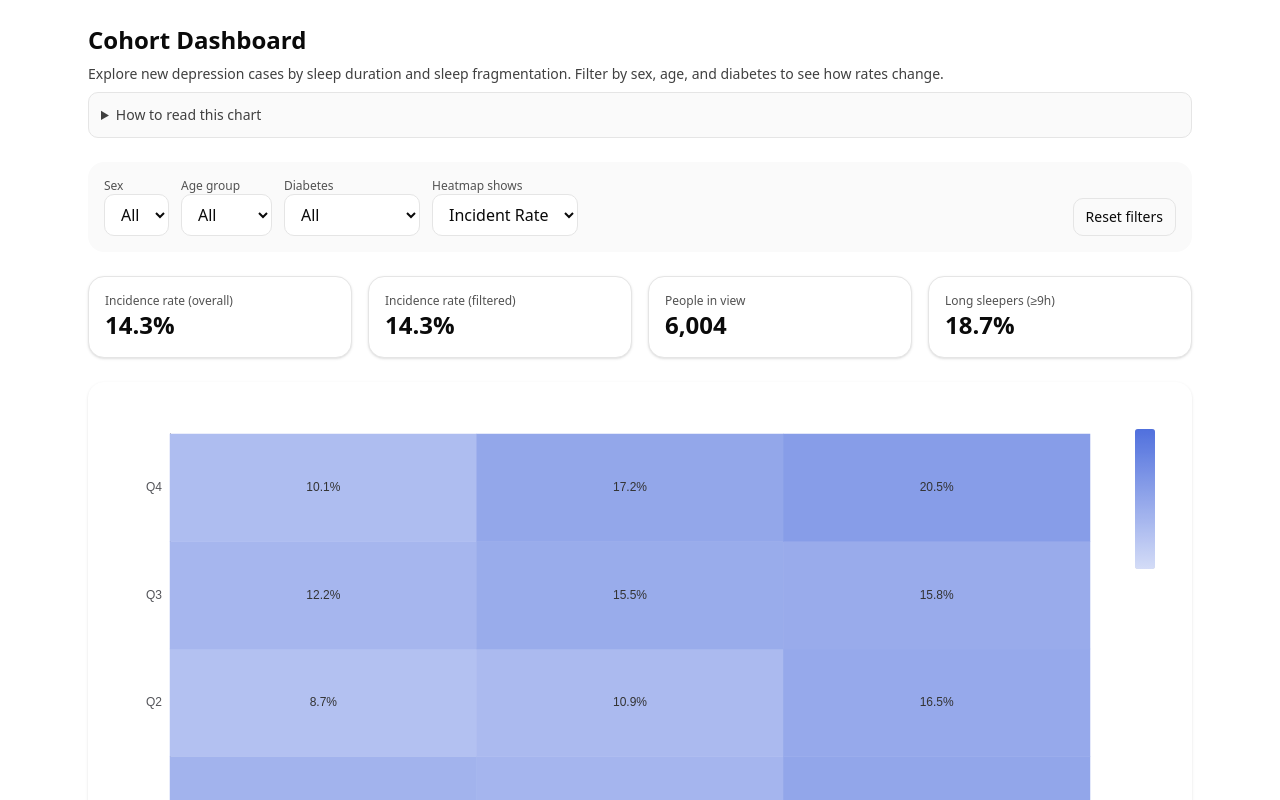
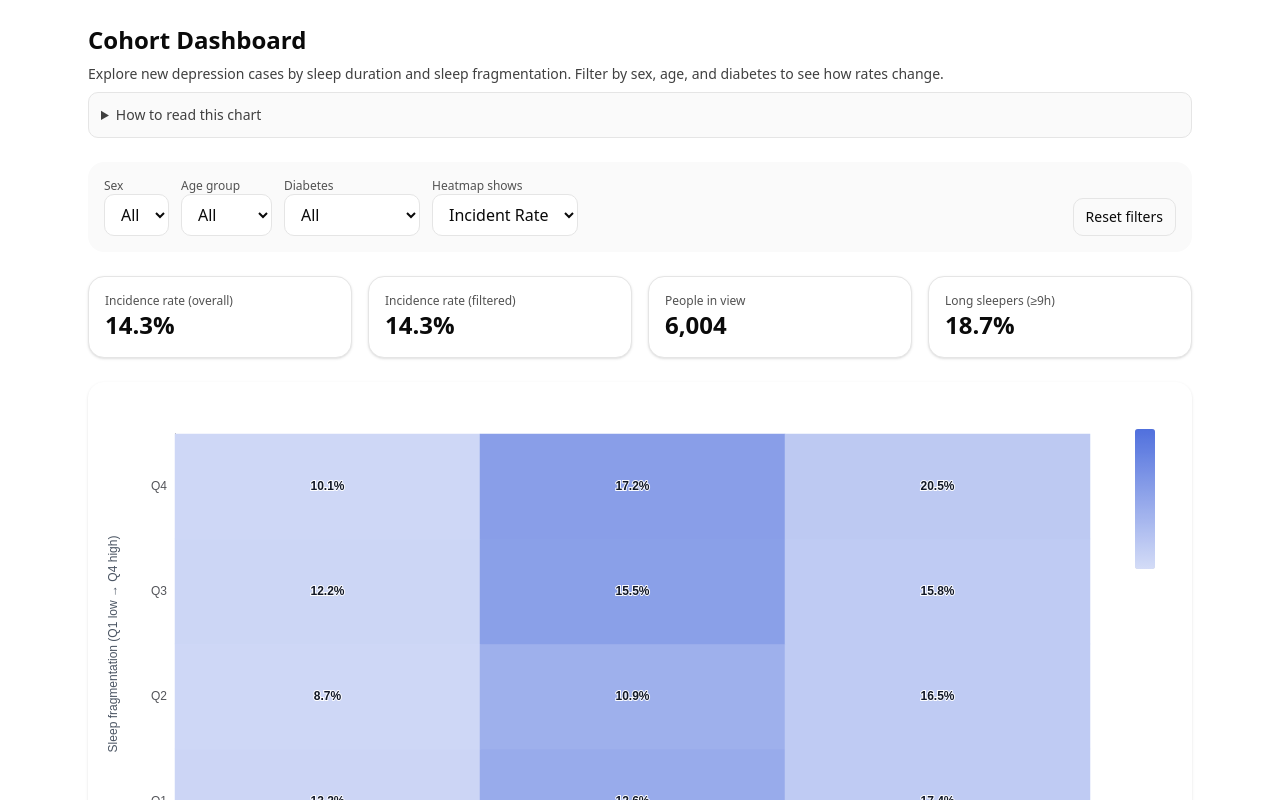
Before and after one commit to mehdimkia/maastrichtDeprisk, a Next.js app in the folder web/: page /powerbi in a window 1280 px wide. Shown: the top 800 px of the page. Built offline with nearby package versions, Linux system fonts and the light colour scheme.

Commit message:
feat(web/powerbi): richer heatmap tooltips, axis subtitles, improved cell label readability

```diff
--- a/web/src/app/powerbi/page.tsx
+++ b/web/src/app/powerbi/page.tsx
@@ -5,14 +5,10 @@
  * Purpose
  * - Client-side cohort dashboard using a static CSV in /public/data/
  * - Slicers (sex, age group, diabetes), KPIs, heatmap, Top-3 by lift, narrative
- * - Robust CSV loading (fixes null/undefined parse cases causing "Cannot read properties of null (reading '_')")
+ * - Robust CSV loading (null/undefined guards)
  *
  * Deps
  *   pnpm add echarts echarts-for-react papaparse
- *
- * Data contract (columns)
- *   id, incident_depression (0/1), sleep_duration_cat (<7h|7–9h|≥9h), frag_quartile (Q1..Q4),
- *   age, sex (M|F), diabetes (categorical: None|Prediabetes|Type 2)
  */
 
 import { useEffect, useMemo, useState } from "react";
@@ -79,7 +75,7 @@ export default function CohortKPIPage() {
     const load = async () => {
       setLoading(true);
       const CSV_PATH = process.env.NEXT_PUBLIC_CSV_PATH ?? "/data/deprisk_synth_6004.csv";
-      const candidates = [CSV_PATH, "/deprisk_synth_6004.csv"]; // NOTE: /public/* is not a runtime URL
+      const candidates = [CSV_PATH, "/deprisk_synth_6004.csv"];
       const attempts: string[] = [];
 
       try {
@@ -173,19 +169,33 @@ export default function CohortKPIPage() {
   const longSleepRate =
     filtered.filter((r) => r.sleep_duration_cat === "≥9h").length / Math.max(1, population);
 
-  // Matrix cells (Incident Rate or Case Share per cell)
+  // Matrix cells (Incident Rate or Case Share per cell), with extra dims for tooltip:
+  // value shape: [xIdx, yIdx, metricVal, cellPop, cellCases, cellInc, cellPopShare, cellCaseShare]
   const matrix = useMemo(() => {
     return FRAG_QS.flatMap((fq, i) =>
       SLEEP_CATS.map((sc, j) => {
         const cell = filtered.filter((r) => r.frag_quartile === fq && r.sleep_duration_cat === sc);
         const cPop = cell.length;
         const cCases = cell.reduce((s, r) => s + to01(r.incident_depression), 0);
-        const val = metric === "Incident Rate" ? (cPop ? cCases / cPop : 0) : cCases / Math.max(1, all.totalCases);
-        const safe = Number.isFinite(val) && !Number.isNaN(val) ? val : 0;
-        return [j, i, safe] as [number, number, number];
+        const cInc = cPop ? cCases / cPop : 0;
+        const metricVal =
+          metric === "Incident Rate" ? cInc : cCases / Math.max(1, all.totalCases);
+        const safe = Number.isFinite(metricVal) && !Number.isNaN(metricVal) ? metricVal : 0;
+        const cPopShare = cPop / Math.max(1, all.totalPop);
+        const cCaseShare = cCases / Math.max(1, all.totalCases);
+        return [j, i, safe, cPop, cCases, cInc, cPopShare, cCaseShare] as [
+          number,
+          number,
+          number,
+          number,
+          number,
+          number,
+          number,
+          number
+        ];
       })
     );
-  }, [filtered, metric, all.totalCases]);
+  }, [filtered, metric, all.totalCases, all.totalPop]);
 
   // Top-3 segments by Lift (based on IR)
   const top3 = useMemo(() => {
@@ -216,7 +226,7 @@ export default function CohortKPIPage() {
       )}×; ${pct(top3[0].popShare)} of cohort; ${pct(top3[0].caseShare)} of cases).`
     : "";
 
-  // ECharts config (render only when data present)
+  // ECharts config
   const MAX_IR = 0.35; // fixed scale for visual stability
   const heatmapOption = useMemo(
     () => ({
@@ -225,12 +235,39 @@ export default function CohortKPIPage() {
         formatter: (p: any) => {
           const sc = SLEEP_CATS[p.value[0]];
           const fq = FRAG_QS[p.value[1]];
-          return `${fq} × ${sc}<br/>${metric}: ${pct(p.value[2])}`;
+          const cPop = p.value[3] as number;
+          const cCases = p.value[4] as number;
+          const inc = p.value[5] as number; // incidence (cell)
+          const cPopShare = p.value[6] as number;
+          const cCaseShare = p.value[7] as number;
+          return [
+            `${fq} × ${sc}`,
+            `Incidence: ${pct(inc)}`,
+            `Cases: ${num(cCases)} / ${num(cPop)}`,
+            `Cohort share: ${pct(cPopShare)}`,
+            `Share of cases: ${pct(cCaseShare)}`,
+          ].join("<br/>");
         },
       },
-      grid: { left: 70, right: 90, bottom: 50, top: 40 },
-      xAxis: { type: "category", data: SLEEP_CATS, axisLabel: { interval: 0 } },
-      yAxis: { type: "category", data: FRAG_QS },
+      // Give the visualMap room on the right; it sits outside the plotting area
+      grid: { left: 70, right: 90, bottom: 60, top: 40 },
+      xAxis: {
+        type: "category",
+        data: SLEEP_CATS,
+        axisLabel: { interval: 0 },
+        name: "Sleep duration",
+        nameLocation: "middle",
+        nameGap: 35,
+        nameTextStyle: { fontSize: 12, color: "#4b5563" },
+      },
+      yAxis: {
+        type: "category",
+        data: FRAG_QS,
+        name: "Sleep fragmentation (Q1 low → Q4 high)",
+        nameLocation: "middle",
+        nameGap: 55,
+        nameTextStyle: { fontSize: 12, color: "#4b5563" },
+      },
       visualMap: {
         min: 0,
         max: metric === "Incident Rate" ? MAX_IR : 0.35,
@@ -243,8 +280,22 @@ export default function CohortKPIPage() {
         {
           type: "heatmap",
           data: matrix,
-          label: { show: true, formatter: (p: any) => pct(p.value[2]) },
-          emphasis: { itemStyle: { shadowBlur: 10 } },
+          // Higher-contrast labels with a subtle white outline ("halo")
+          label: {
+            show: true,
+            formatter: (p: any) => pct(p.value[2]),
+            color: "#111827", // slate-900
+            fontWeight: 600,
+            textBorderColor: "rgba(255,255,255,0.95)",
+            textBorderWidth: 2,
+          },
+          // Keep labels readable on hover
+          emphasis: {
+            itemStyle: { shadowBlur: 10 },
+            label: {
+              show: true,
+            },
+          },
         },
       ],
     }),
@@ -380,7 +431,7 @@ export default function CohortKPIPage() {
         <KPI title="Long sleepers (≥9h)" value={pct(longSleepRate)} />
       </section>
 
-      {/* Heatmap (render only when data present to avoid ECharts touching null state) */}
+      {/* Heatmap */}
       <section className="rounded-2xl bg-white p-3 shadow space-y-3">
         {all.totalPop > 0 ? (
           <ReactECharts option={heatmapOption as any} style={{ height: 520 }} notMerge lazyUpdate />
```
